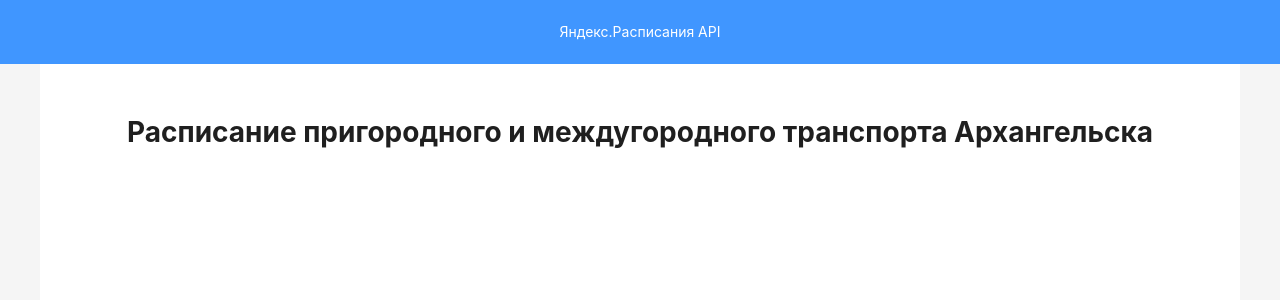
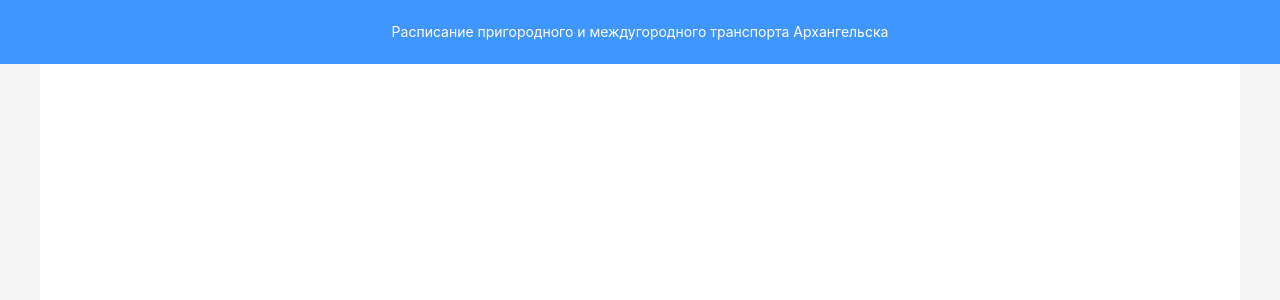
Before and after one commit to pmochalov/transport-schedule-table, a React (Vite) app: page / in a window 1280 px wide. Shown: the top 300 px of the page. Built offline with nearby package versions, Linux system fonts and the light colour scheme.

Commit message:
добавлены роуты

```diff
--- a/src/App.tsx
+++ b/src/App.tsx
@@ -1,7 +1,8 @@
 import React from "react";
-import { Layout, Col, Row, Input, DatePicker, Space, Button, Flex } from "antd";
+import { Layout, Col, Row, Flex } from "antd";
 import { Header } from "./components/Header";
-import { TransportSelector } from "./components/TransportSelector(temp)";
+import { Outlet } from "react-router-dom";
+
 // import { useAppDispatch, useAppSelector } from "./hooks";
 // import { fetchUsers, resetUsersState } from "./slices/usersSlice";
 // import { RootState } from "./store";
@@ -55,10 +56,7 @@ const App: React.FC = () => {
                 <Row>
                     <Col span={24}>
                         <Flex vertical={true} gap={16} align={"center"}>
-                            <h1>
-                                Расписание пригородного и междугородного
-                                транспорта Архангельска
-                            </h1>
+                            <Outlet />
                             {/* <div>
                                 <TransportSelector />
                             </div> */}
--- a/src/components/Header.tsx
+++ b/src/components/Header.tsx
@@ -13,7 +13,11 @@ const headerStyle: React.CSSProperties = {
 };
 
 const Header: React.FC = () => {
-    return <H style={headerStyle}>Яндекс.Расписания API</H>;
+    return (
+        <H style={headerStyle}>
+            Расписание пригородного и междугородного транспорта Архангельска
+        </H>
+    );
 };
 
 export { Header };
--- a/src/main.tsx
+++ b/src/main.tsx
@@ -4,8 +4,27 @@ import { App } from "./App.tsx";
 import { Provider } from "react-redux";
 import { store } from "./store.ts";
 
+import { createBrowserRouter, RouterProvider } from "react-router-dom";
+
+const router = createBrowserRouter([
+    {
+        path: "/",
+        element: <App />,
+        children: [
+            {
+                path: "hello1",
+                element: <>111</>,
+            },
+            {
+                path: "hello2",
+                element: <>222</>,
+            },
+        ],
+    },
+]);
+
 createRoot(document.getElementById("root")!).render(
     <Provider store={store}>
-        <App />
+        <RouterProvider router={router} />
     </Provider>
 );
```
